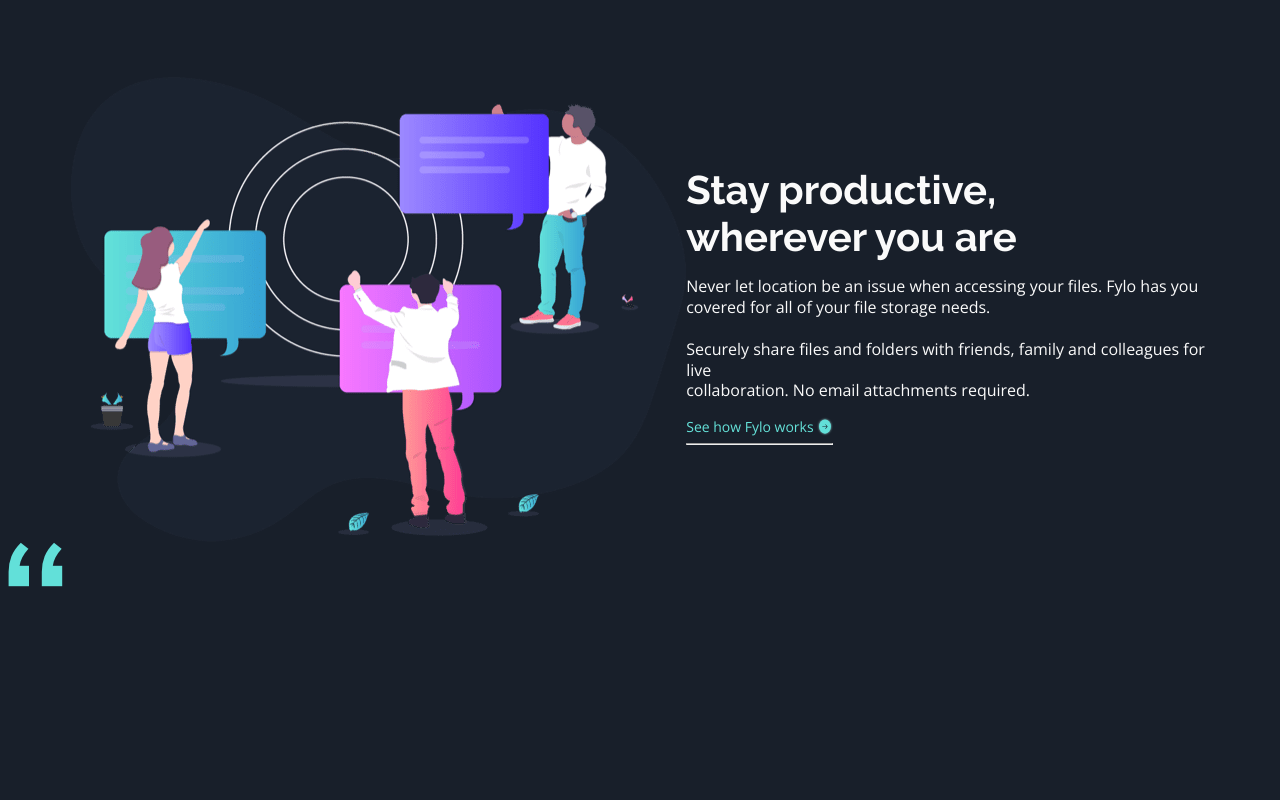
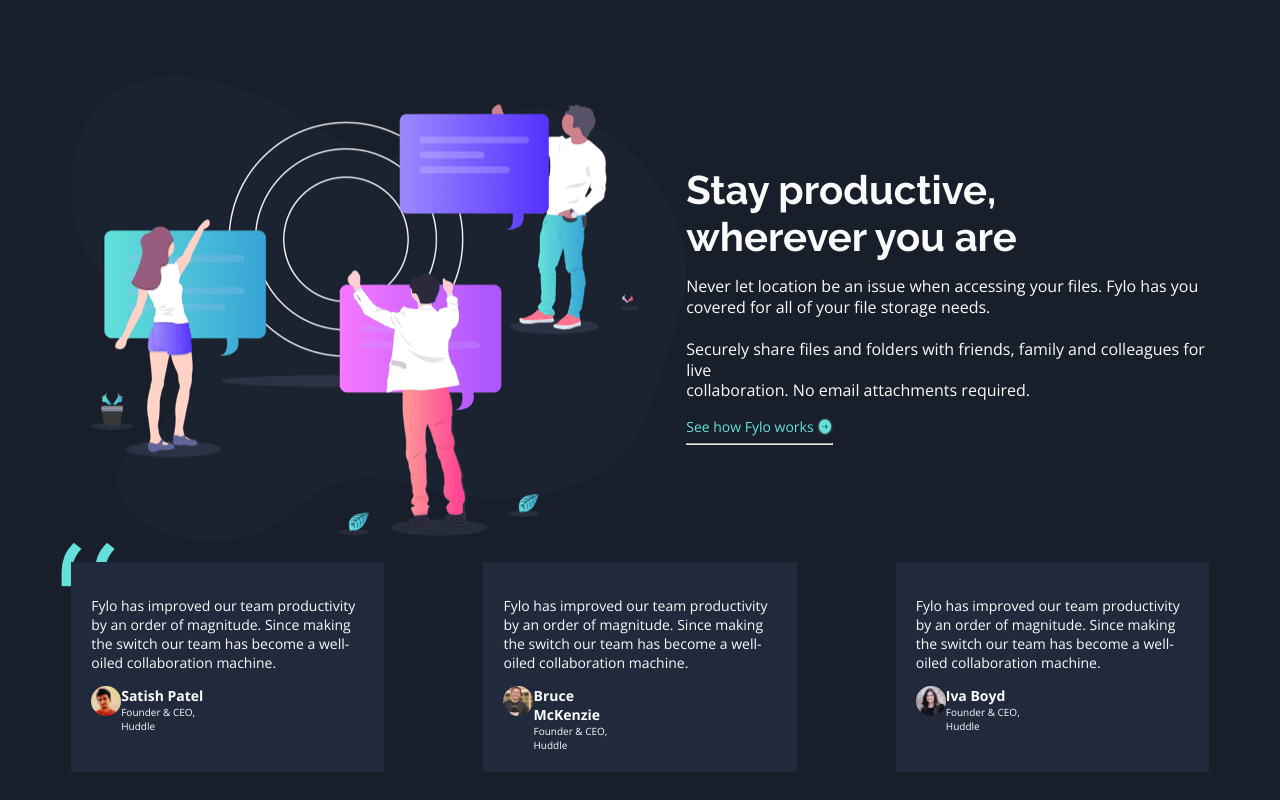
Before and after one commit to subhan-sd/fylo-dark, a plain HTML site: page index.html in a window 1280 px wide. Shown: the part 1573-2373 px from the top of the page. Before the commit the page ends 2205 px from the top, so only its background shows below. Drawn offline with nearby package versions, Linux system fonts and the light colour scheme.

Commit message:
Tinggal footer dan email

```diff
--- a/index.html
+++ b/index.html
@@ -93,15 +93,47 @@
       <img src="images/bg-quotes.png" alt="">
     </div>
     <div class="cards">
+      <!-- Card 1 -->
       <div class="card1">
         <p>
-
+          Fylo has improved our team productivity by an order of magnitude. Since making the switch our team has
+          become a well-oiled collaboration machine.
         </p>
         <div class="profile">
-          <img src="" alt="">
+          <img src="images/profile-1.jpg" alt="">
           <div class="name-p">
-            <div class="name"></div>
-            <div class="detail"></div>
+            <div class="name">Satish Patel</div>
+            <div class="detail">Founder & CEO, Huddle</div>
+          </div>
+        </div>
+      </div>
+
+       <!-- Card 1 -->
+      <div class="card1">
+        <p>
+          Fylo has improved our team productivity by an order of magnitude. Since making the switch our team has
+          become a well-oiled collaboration machine.
+        </p>
+        <div class="profile">
+          <img src="images/profile-2.jpg" alt="">
+          <div class="name-p">
+            <div class="name">Bruce McKenzie</div>
+            <div class="detail">Founder & CEO, Huddle</div>
+          </div>
+        </div>
+      </div>
+
+       <!-- Card 1 -->
+      <div class="card1">
+        <p>
+          Fylo has improved our team productivity by an order of magnitude. Since making the switch our team has
+          become a well-oiled collaboration machine.
+        </p>
+        <div class="profile">
+          <img src="images/profile-3.jpg" alt="">
+          <div class="name-p">
+            <div class="name">Iva Boyd</div>
+            <div class="detail">Founder & CEO, Huddle</div>
           </div>
         </div>
       </div>
--- a/style.css
+++ b/style.css
@@ -160,3 +160,48 @@ hr{
 hr:hover{
     color: #fafafa;
 }
+
+/* Testimonial Section */
+.testimonial{
+    /* background-color: indigo; */
+    width: 90%;
+    margin: auto;
+    padding: 20px 20px;
+}
+
+.qoute-bg{
+    margin: -20px -10px;
+    position: absolute;
+    z-index: -9;
+}
+
+.card1{
+    padding: 20px;
+    width: 24%;
+    background-color: hsl(219, 30%, 18%);
+}
+
+.cards{
+    display: flex;
+    justify-content: space-between;
+}
+
+.profile {
+    justify-content: space-between;
+    width: 49%;
+    display: flex;
+}
+
+.name{
+    font-weight: 700;
+}
+
+.profile .detail{
+    font-size: 10px;
+}
+
+.profile img{
+    border-radius: 30px;
+    width: 30px;
+    height: 30px;
+}
```
